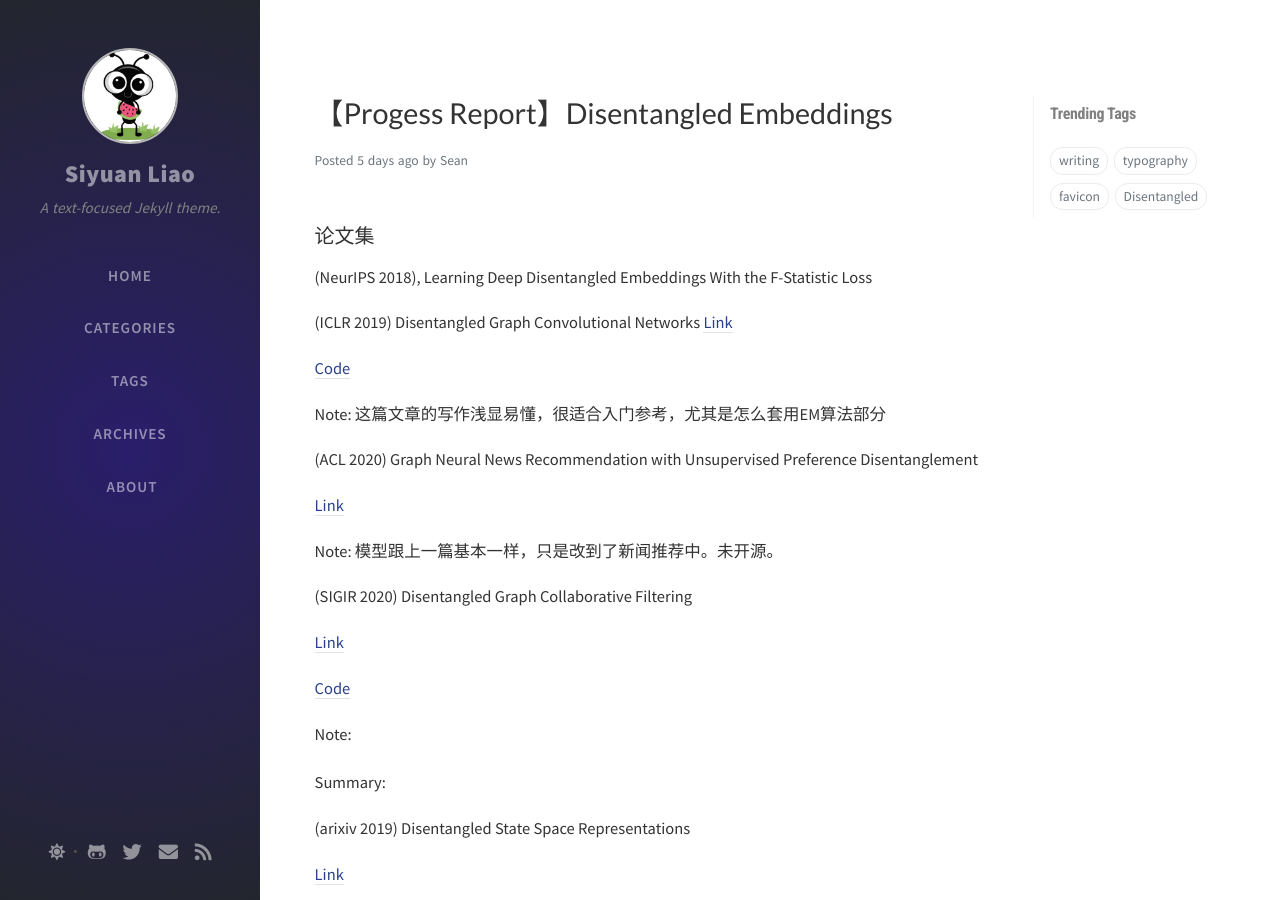
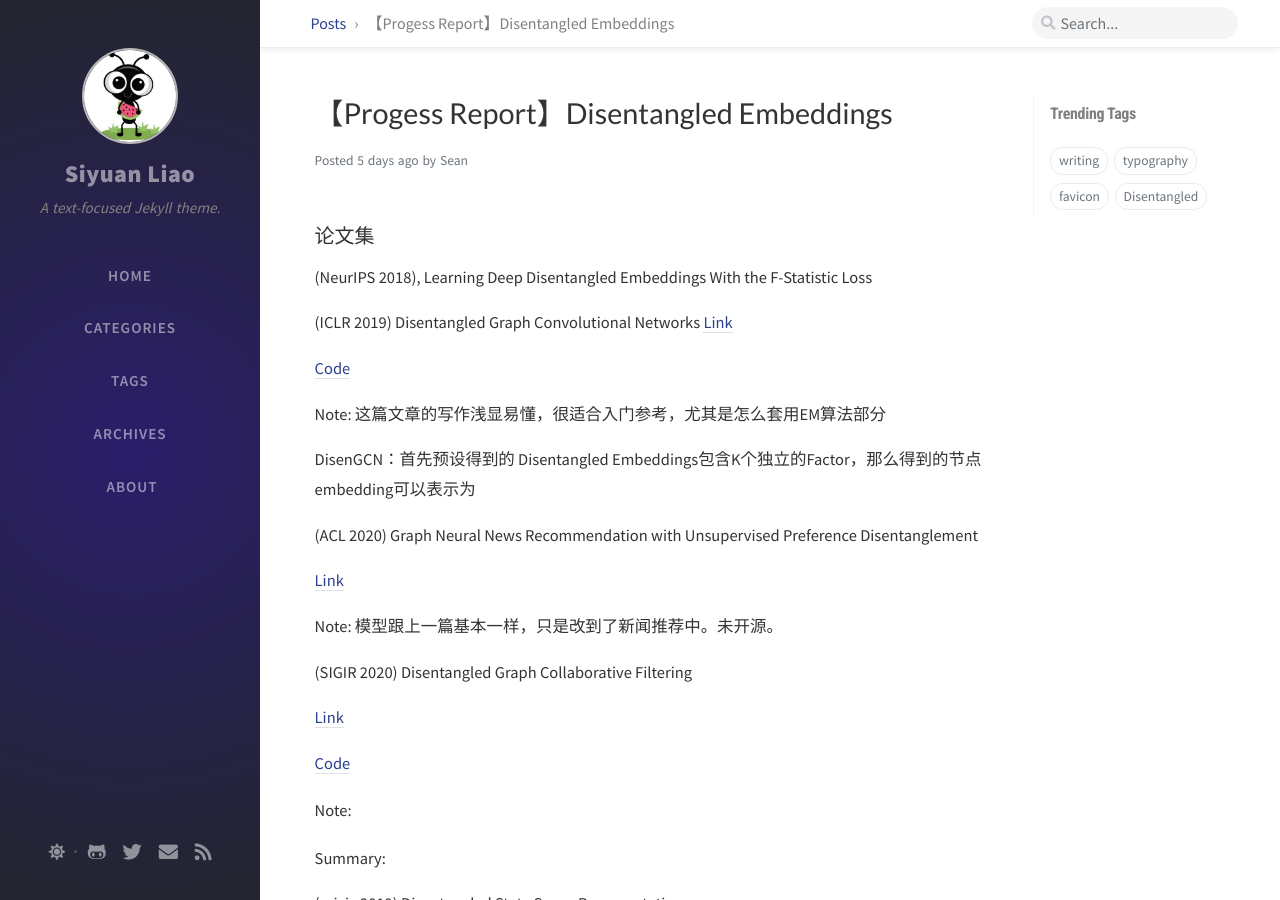
Before and after one commit to SeanLiaoy/seanliaoy.github.io, a Jekyll site: the page built from _posts/2020-10-04-disentangled.md, in a window 1280 px wide and 900 px high. Built offline with Jekyll 4.4.1, drawn with Linux system fonts in a browser that asks for light colours; nearby versions of some CDN libraries; comment, search, counter and statistics services are not loaded; part of the change alters nothing that is shown.

Commit message:
修改文件: _posts/2020-10-04-disentangled.md

```diff
--- a/_posts/2020-10-04-disentangled.md
+++ b/_posts/2020-10-04-disentangled.md
@@ -18,6 +18,10 @@ tags: [Disentangled]
 
 Note: 这篇文章的写作浅显易懂，很适合入门参考，尤其是怎么套用EM算法部分
 
+DisenGCN：首先预设得到的 Disentangled Embeddings包含K个独立的Factor，那么得到的节点embedding可以表示为
+
+
+
 
 
 (ACL 2020) Graph Neural News Recommendation with Unsupervised Preference Disentanglement
@@ -34,7 +38,7 @@ Note: 模型跟上一篇基本一样，只是改到了新闻推荐中。未开
 [Code](https://github.com/xiangwang1223/disentangled_graph_collaborative_filtering)
 
 Note:
-![Framework](./images/1602321928813.png)
+![Framework](./images/1602322347979.png)
 
 Summary:
 
```
